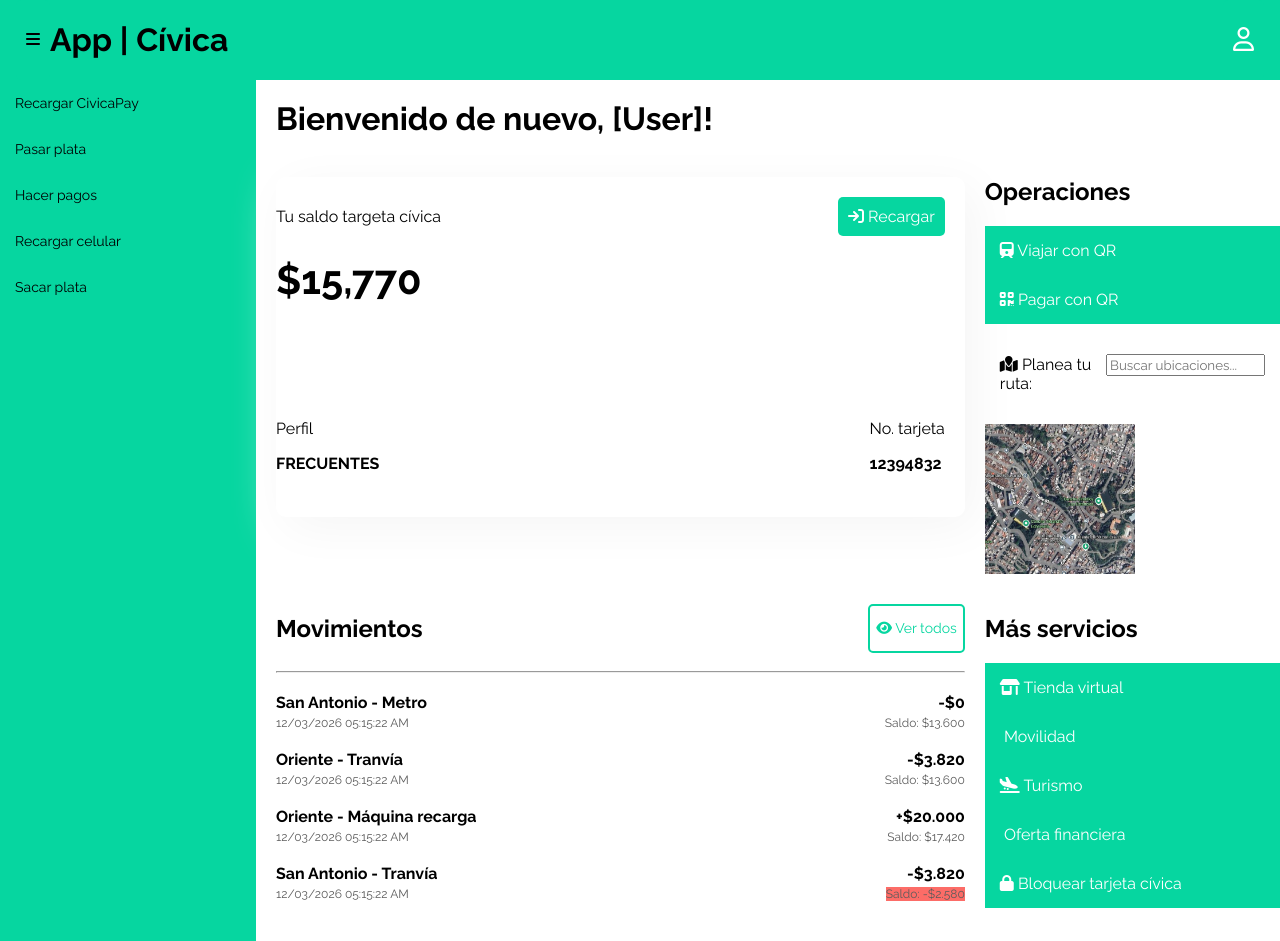
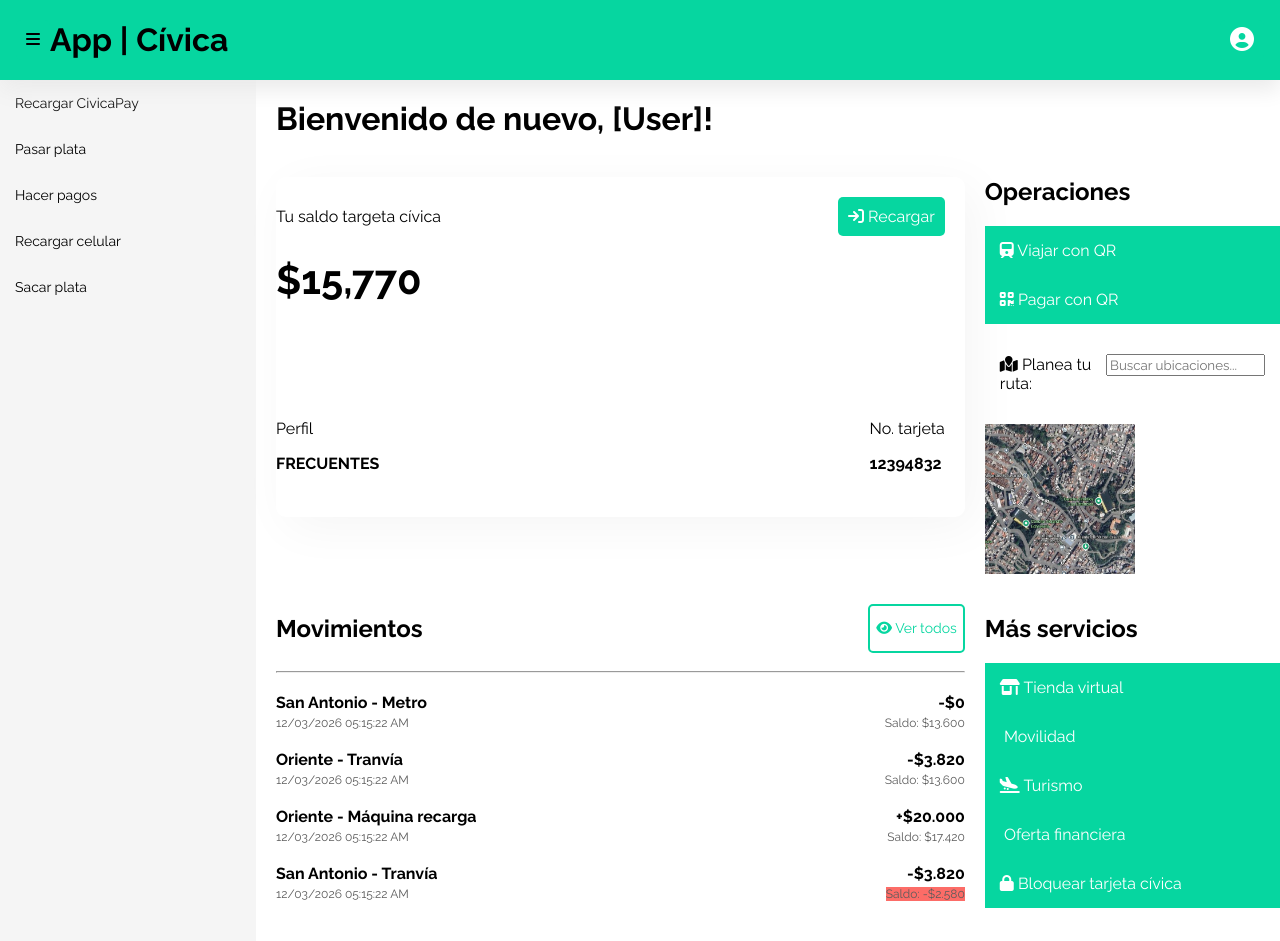
Before and after one commit to SRamirez967/WebDevProyects, a plain HTML site: page IntentoAppCivica/index.html in a window 1280 px wide. Drawn offline with Linux system fonts and the light colour scheme; some icons are missing; a web font is replaced by a local one.

Commit message:
Cambios minimos

```diff
--- a/IntentoAppCivica/index.html
+++ b/IntentoAppCivica/index.html
@@ -21,7 +21,7 @@
 
         <!-- Opciones de usuario -->
         <button>
-            <i class="fa-regular fa-user fa-xl" style="color: rgb(255, 255, 255);"></i>
+            <i class="fa-solid fa-circle-user fa-xl" style="color: rgb(255, 255, 255);"></i>
         </button>
     </div>
 
--- a/IntentoAppCivica/style.css
+++ b/IntentoAppCivica/style.css
@@ -11,6 +11,8 @@ button {
     display: flex;
     justify-content: space-between;
     padding: 0px 16px;
+    position: relative;
+    box-shadow: 0px 10px 20px #EBEBEB;
 }
 #menuTitulo {
     display: flex;
@@ -21,6 +23,7 @@ button {
     padding: 10px;
     border-radius: 5px;
     font-size: 16px;
+    margin: 20px 0px;
 }
 #menubar button:hover {
     background-color: #f5d34c;
@@ -30,12 +33,12 @@ button {
 }
 #sidebar {
     width: 20%;
-    background-color: #06D6A0;
+    background-color: #F5F5F5;
     display: flex;
     flex-direction: column;
 }
 .bside {
-    background-color: #06D6A0;
+    background-color: #F5F5F5;
     color: #000000;
     text-align: left;
     padding: 15px;
```
